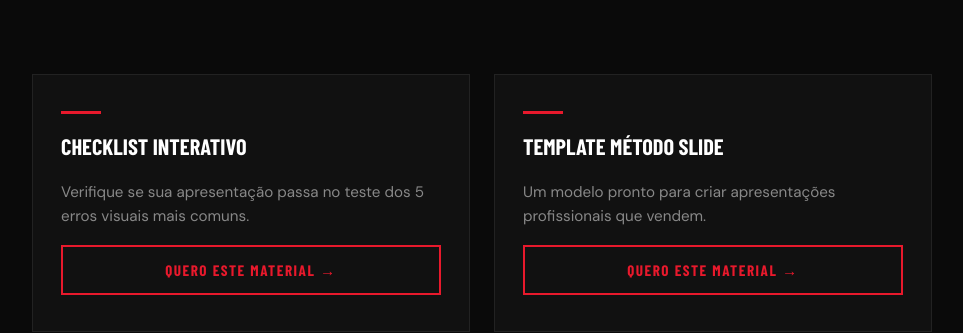
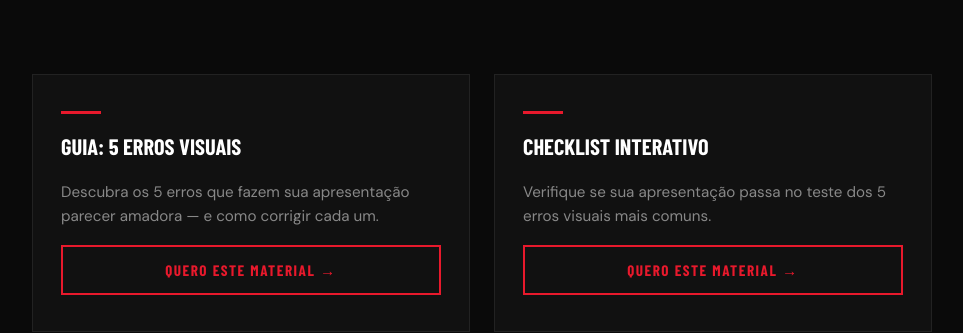
Before and after one commit to Crislopesp85/landing-5-erros-visuais, a Next.js app: page / in a window 1280 px wide. Shown: the part 2142-2475 px from the top of the page, without its empty margins (158-1121 px from the left). Built offline with nearby package versions, Linux system fonts and the light colour scheme; a web font is replaced by a local one.

Commit message:
fix: ajustar lead magnets para guia 5 erros + checklist

```diff
--- a/src/app/page.tsx
+++ b/src/app/page.tsx
@@ -37,16 +37,16 @@ const erros = [
 
 const leadMagnets = [
   {
+    id: "guia-5-erros",
+    nome: "Guia: 5 Erros Visuais",
+    descricao:
+      "Descubra os 5 erros que fazem sua apresentação parecer amadora — e como corrigir cada um.",
+  },
+  {
     id: "checklist-interativo",
     nome: "Checklist Interativo",
     descricao:
       "Verifique se sua apresentação passa no teste dos 5 erros visuais mais comuns.",
-  },
-  {
-    id: "template-metodo-slide",
-    nome: "Template MÉTODO SLIDE",
-    descricao:
-      "Um modelo pronto para criar apresentações profissionais que vendem.",
   },
 ];
 
```
